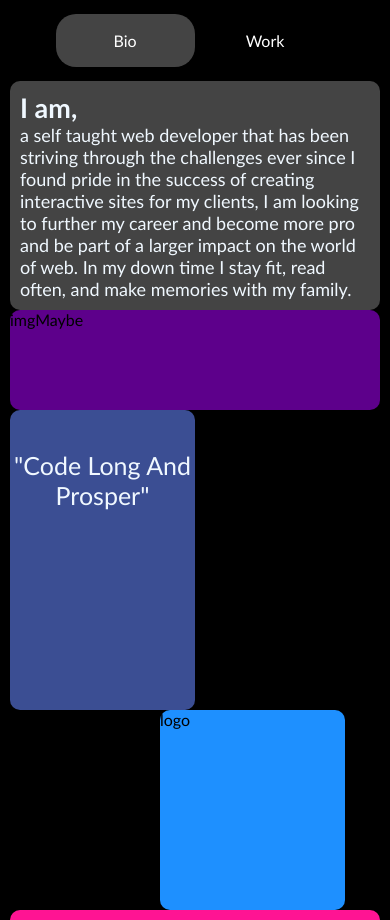
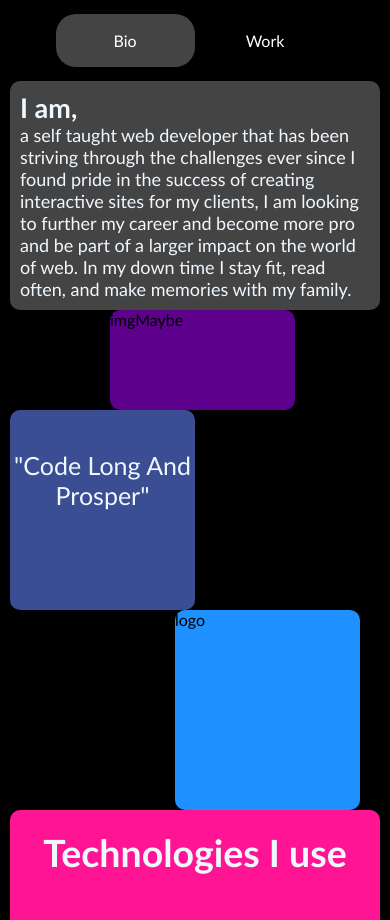
Before and after one commit to xl-15/portfolio, a plain HTML site: page index.html in a window 390 px wide. Shown: the top 920 px of the page. Drawn offline with Linux system fonts and the light colour scheme.

Commit message:
mobile positioning

```diff
--- a/port.css
+++ b/port.css
@@ -29,7 +29,6 @@ body{
 
 .navBar{
     display: flex;
-
     justify-content: center;
     padding-top: 10px;
 }
@@ -222,20 +221,23 @@ input[type=radio]:checked + .off-label + .selected {
     padding: 10px;
     display: flex;
     flex-direction: column;
+    flex-wrap: wrap;
     grid-gap: 0;
 
   }
   .imgMaybe{
     height: 100px;
+    width: 50%;
+    margin-left: 100px;
   }
   .quoteMaybe{
-    height: 300px;
+    height: 200px;
     width: 50%;
   }
   .logoMaybe{
     height: 200px;
     width: 50%;
-    margin-left: 150px;
+    margin-left: 165px;
   }
   .techList{
     height: 200px;
```
